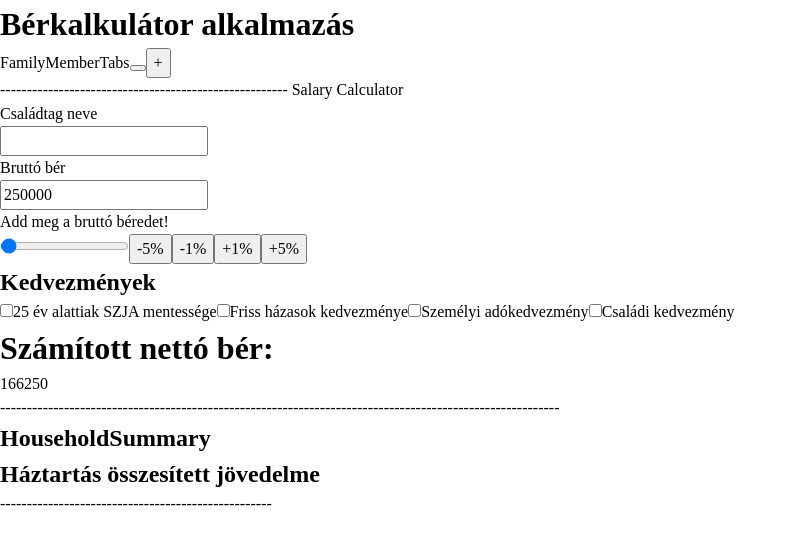
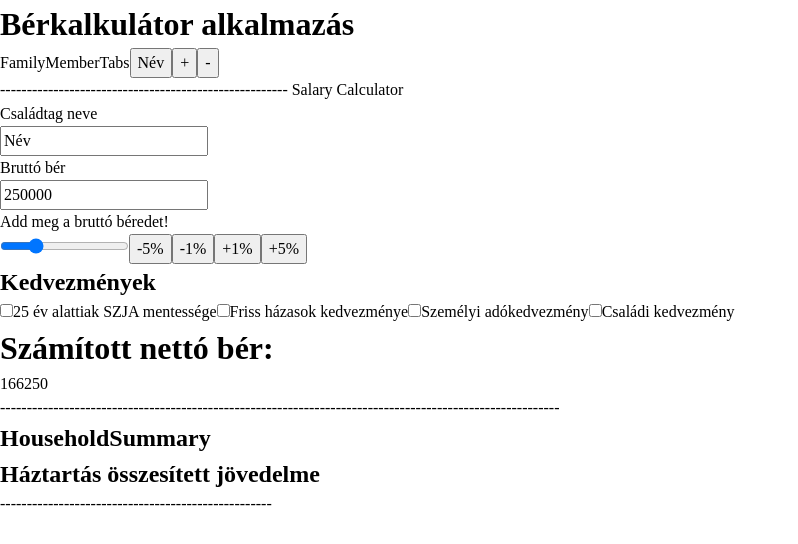
Before and after one commit to Bazska2013/Berkalkulator, a React (Vite) app: page / in a window 1280 px wide. Shown: the top 544 px of the page, without its empty margins (0-798 px from the left). Built offline with nearby package versions, Linux system fonts and the light colour scheme.

Commit message:
Működik minden funkció a SalaryCalculatorban

```diff
--- a/src/components/FamilyMemberTabs/FamilyMemberTabs.jsx
+++ b/src/components/FamilyMemberTabs/FamilyMemberTabs.jsx
@@ -1,13 +1,14 @@
 import { useTaxState } from "../../state/TaxState";
 
 const FamilyMemberTabs = () => {
-  const {family, addFamilyMember, changeCurrentFamilyMember, numberOfFamilyMembers} = useTaxState();
+  const {family, addFamilyMember, changeCurrentFamilyMember, numberOfFamilyMembers, deleteFamilyMember, currentFamilyMember} = useTaxState();
 
   return <div>FamilyMemberTabs
     {Array.from({ length: numberOfFamilyMembers()}).map((_, index) => (
         <button key={index} onClick={() => changeCurrentFamilyMember(index+1)}>{family[index+1]['name']}</button>
     ))}
     <button onClick={addFamilyMember}>+</button>
+    <button onClick={() => deleteFamilyMember(currentFamilyMember)}>-</button>
   </div>;
 };
 
--- a/src/components/SalaryCalculator/SalaryCalculator.jsx
+++ b/src/components/SalaryCalculator/SalaryCalculator.jsx
@@ -2,7 +2,7 @@ import {useEffect, useState} from "react";
 import {useTaxState} from "../../state/TaxState.jsx";
 
 const SalaryCalculator = () => {
-      const {name, grossSalary, netSalary, frissHazasok, csaladi, changeName, changeGrossSalary, checkBoxes, validateMarriage, validMarriage, changeGrossSalaryByPercentage, changeNumOfDependents, numOfDependents, changeNumOfEligibleDependents} = useTaxState();
+      const {name, grossSalary, netSalary, frissHazasok, csaladi, changeName, changeGrossSalary, checkBoxes, validateMarriage, validMarriage, changeGrossSalaryByPercentage, changeNumOfDependents, numOfDependents, changeNumOfEligibleDependents, SZJA, szemelyi} = useTaxState();
 
   return (
       <>
@@ -11,32 +11,33 @@ const SalaryCalculator = () => {
           <p>Családtag neve</p>
           <input type="text" onChange={(e) => changeName(e.target.value)} value={name}/>
           <p>Bruttó bér</p>
-        <input type="number" onChange={(e) => changeGrossSalary(e.target.value)} value={grossSalary} />
+          <input type="number" onChange={(e) => changeGrossSalary(e.target.value)} value={grossSalary}/>
           <p>Add meg a bruttó béredet!</p>
-            <input type="range" min="1" max="10000" onChange={(e) => changeGrossSalary(e.target.value * 100)}/>
+          <input type="range" min="1" max="10000" onChange={(e) => changeGrossSalary(e.target.value * 100)} value={grossSalary / 100}/>
           <button onClick={changeGrossSalaryByPercentage(95)}>-5%</button>
           <button onClick={changeGrossSalaryByPercentage(99)}>-1%</button>
           <button onClick={changeGrossSalaryByPercentage(101)}>+1%</button>
           <button onClick={changeGrossSalaryByPercentage(105)}>+5%</button>
           <h2>Kedvezmények</h2>
-        <input type="checkbox" name="SZJA" onChange={checkBoxes}/>
+          <input type="checkbox" name="SZJA" onChange={checkBoxes} checked={SZJA === true}/>
           <label htmlFor="SZJA">25 év alattiak SZJA mentessége</label>
-        <input type="checkbox" name="frissHazasok" onChange={checkBoxes}/>
+          <input type="checkbox" name="frissHazasok" onChange={checkBoxes} checked={frissHazasok === true}/>
           {frissHazasok ? (
               <>
-                      <input type="date" name="dateOfWedding" onChange={(e) => validateMarriage(e.target.value)} />
+                  <input type="date" name="dateOfWedding" onChange={(e) => validateMarriage(e.target.value)}/>
                   {validMarriage ? <p>Jogosult</p> : <p>Nem jogosult</p>}
               </>
           ) : null}
           <label htmlFor="frissHazasok">Friss házasok kedvezménye</label>
-        <input type="checkbox" name="szemelyi" onChange={checkBoxes}/>
+          <input type="checkbox" name="szemelyi" onChange={checkBoxes} checked={szemelyi === true}/>
           <label htmlFor="szemelyi">Személyi adókedvezmény</label>
-        <input type="checkbox" name="csaladi" onChange={checkBoxes}/>
+          <input type="checkbox" name="csaladi" onChange={checkBoxes} checked={csaladi === true}/>
           {csaladi ? (
               <>
                   <input type="number" min="1" onChange={(e) => changeNumOfDependents(e.target.value)}/>
                   Eltartott, ebből kedvezményezett
-                    <input type="number" min="0" max={numOfDependents} onChange={(e) => changeNumOfEligibleDependents(e.target.value)} />
+                  <input type="number" min="0" max={numOfDependents}
+                         onChange={(e) => changeNumOfEligibleDependents(e.target.value)}/>
               </>
           ) : null}
           <label htmlFor="csaladi">Családi kedvezmény</label>
--- a/src/state/TaxState.jsx
+++ b/src/state/TaxState.jsx
@@ -6,7 +6,7 @@ function TaxStateProvider({children}) {
     const [family, setFamily] = useState({
         1: {
             id: 1,
-            name: "Name",
+            name: "Név",
             grossSalary: 250000,
             netSalary: 0,
             SZJA: 0,
@@ -18,7 +18,7 @@ function TaxStateProvider({children}) {
             numOfEligibleDependents: 0
         }
     });
-    const [name, setName] = useState("");
+    const [name, setName] = useState("Név");
     const [grossSalary, setGrossSalary] = useState(250000);
     const [netSalary, setNetSalary] = useState(0);
     const [SZJA, setSZJA] = useState(0);
@@ -28,6 +28,22 @@ function TaxStateProvider({children}) {
     const [validMarriage, setValidMarriage] = useState(false);
     const [numOfDependents, setNumOfDependents] = useState(0);
     const [numOfEligibleDependents, setNumOfEligibleDependents] = useState(0);
+
+    const [isUpdating, setIsUpdating] = useState(false);
+
+    const changeCurrentFamilyMember = (id) => {
+        setIsUpdating(true);
+        updateFamilyMember();
+        setCurrentFamilyMember(id);
+        console.log(family);
+    }
+
+    useEffect(() => {
+        if (isUpdating) {
+            loadFamilyMember(currentFamilyMember);
+            setIsUpdating(false);
+        }
+    }, [family]);
 
     const changeGrossSalary = (value) => {
         setGrossSalary(value);
@@ -40,11 +56,12 @@ function TaxStateProvider({children}) {
 
     const [currentFamilyMember, setCurrentFamilyMember] = useState(1);
 
-    const changeCurrentFamilyMember = (id) => {
-        setCurrentFamilyMember(id);
-        loadFamilyMember(id);
-        console.log(family[id])
-    }
+    // const changeCurrentFamilyMember = (id) => {
+    //     updateFamilyMember()
+    //     setCurrentFamilyMember(id);
+    //     loadFamilyMember(id);
+    //     console.log(family)
+    // }
 
     const addFamilyMember = () => {
         const id = Math.max(...Object.keys(family)) + 1;
@@ -52,7 +69,7 @@ function TaxStateProvider({children}) {
             return {
                 ...prevFamily,
                 [id]: {
-                    name: "Name",
+                    name: "Név",
                     grossSalary: 250000,
                     netSalary: 0,
                     SZJA: 0,
@@ -69,11 +86,56 @@ function TaxStateProvider({children}) {
         setCurrentFamilyMember(id);
     }
 
+    const deleteFamilyMember = (idToDelete) => {
+        // Convert idToDelete to string because keys in objects are strings
+        const idToDeleteString = idToDelete.toString();
+
+        // Check if idToDelete is the last one
+        const isLastOne = idToDelete === Object.keys(family).length;
+
+        let newFamily;
+
+        if (isLastOne) {
+            // If idToDelete is the last one, delete it from the family object
+            newFamily = { ...family };
+            delete newFamily[idToDelete];
+        } else {
+            // If idToDelete is not the last one, create a new family object where the members that come after the deleted member are re-indexed
+            newFamily = Object.keys(family).reduce((obj, key) => {
+                const id = parseInt(key);
+                if (id < idToDelete) {
+                    // If the member comes before the deleted member, keep the same index
+                    obj[id] = family[key];
+                } else if (id > idToDelete) {
+                    // If the member comes after the deleted member, decrease the index by 1
+                    obj[id - 1] = family[key];
+                }
+                return obj;
+            }, {});
+        }
+
+        // Update the family state with the new object
+        setFamily(newFamily);
+
+        // If the deleted member was the current member, change the current member
+        if (idToDelete === currentFamilyMember) {
+            setCurrentFamilyMember(Math.max(...Object.keys(newFamily)));
+        }
+    }
+
+    // Add this useEffect hook in your component
+    useEffect(() => {
+        if (currentFamilyMember in family) {
+            loadFamilyMember(currentFamilyMember);
+        }
+    }, [family]);
+
     const updateFamilyMember = () => {
         setFamily(prevFamily => {
             return {
                 ...prevFamily,
                 [currentFamilyMember]: {
+                    ...prevFamily[currentFamilyMember],
                     name,
                     grossSalary,
                     netSalary,
@@ -86,39 +148,37 @@ function TaxStateProvider({children}) {
                     numOfEligibleDependents
                 }
             }
-
-        })
+        });
     }
 
     const loadFamilyMember = (id) => {
-        setName(family[id].name);
-        changeName(family[id].name);
-        setGrossSalary(family[id].grossSalary);
-        setNetSalary(family[id].netSalary);
-        setSZJA(family[id].SZJA);
-        setFrissHazasok(family[id].frissHazasok);
-        setSzemelyi(family[id].szemelyi);
-        setCsaladi(family[id].csaladi);
-        setValidMarriage(family[id].validMarriage);
-        setNumOfDependents(family[id].numOfDependents);
-        setNumOfEligibleDependents(family[id].numOfEligibleDependents);
-        calculateNetSalary();
+        const memberData = family[id];
+        if (memberData.name !== name || memberData.grossSalary !== grossSalary || memberData.netSalary !== netSalary || memberData.SZJA !== SZJA || memberData.frissHazasok !== frissHazasok || memberData.szemelyi !== szemelyi || memberData.csaladi !== csaladi) {
+            setName(memberData.name);
+            setGrossSalary(memberData.grossSalary);
+            setNetSalary(memberData.netSalary);
+            setSZJA(memberData.SZJA);
+            setFrissHazasok(memberData.frissHazasok);
+            setSzemelyi(memberData.szemelyi);
+            setCsaladi(memberData.csaladi);
+            calculateNetSalary();
+        }
     }
 
     const checkBoxes = (e) => {
         const { name, checked } = e.target;
         switch (name) {
             case "SZJA":
-                setSZJA(checked ? 1 : 0);
+                setSZJA(checked);
                 break;
             case "frissHazasok":
-                setFrissHazasok(!!checked);
+                setFrissHazasok(checked);
                 break;
             case "szemelyi":
-                setSzemelyi(checked ? 1 : 0);
+                setSzemelyi(checked);
                 break;
             case "csaladi":
-                setCsaladi(!!checked);
+                setCsaladi(checked);
                 break;
             default:
                 break;
@@ -162,7 +222,7 @@ function TaxStateProvider({children}) {
 
     const changeName = (value) => {
         setName(value);
-        updateFamilyMember(currentFamilyMember);
+        // updateFamilyMember(currentFamilyMember);
     }
 
     const validateMarriage = (value) => {
@@ -198,9 +258,9 @@ function TaxStateProvider({children}) {
 
     useEffect(() => {
         calculateNetSalary();
-    }, [ grossSalary, SZJA, frissHazasok, szemelyi, csaladi, calculateNetSalary, validMarriage, checkBoxes, numOfDependents]);
+    }, [ grossSalary, SZJA, frissHazasok, szemelyi, csaladi, calculateNetSalary, validMarriage, checkBoxes, numOfDependents, deleteFamilyMember]);
 
-    const context = { family, name, grossSalary, netSalary, SZJA, frissHazasok, szemelyi, csaladi, changeGrossSalary, checkBoxes, changeName, validateMarriage, validMarriage, changeGrossSalaryByPercentage, changeNumOfDependents, numOfDependents, changeNumOfEligibleDependents, numberOfFamilyMembers, addFamilyMember, changeCurrentFamilyMember };
+    const context = { family, name, grossSalary, netSalary, SZJA, frissHazasok, szemelyi, csaladi, changeGrossSalary, checkBoxes, changeName, validateMarriage, validMarriage, changeGrossSalaryByPercentage, changeNumOfDependents, numOfDependents, changeNumOfEligibleDependents, numberOfFamilyMembers, addFamilyMember, changeCurrentFamilyMember, deleteFamilyMember, currentFamilyMember };
     return <TaxStateContext.Provider value={context}>{children}</TaxStateContext.Provider>
 }
 
```
Lines whose indentation alone changed are shown as unchanged.
